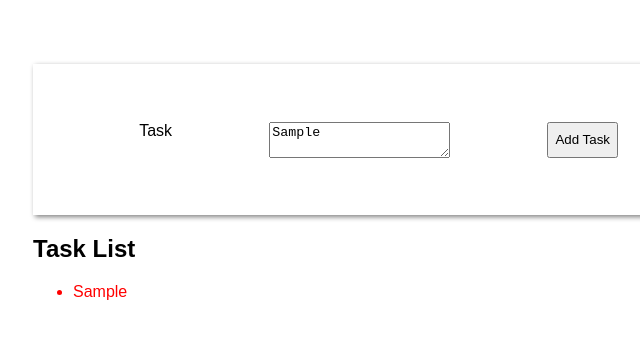
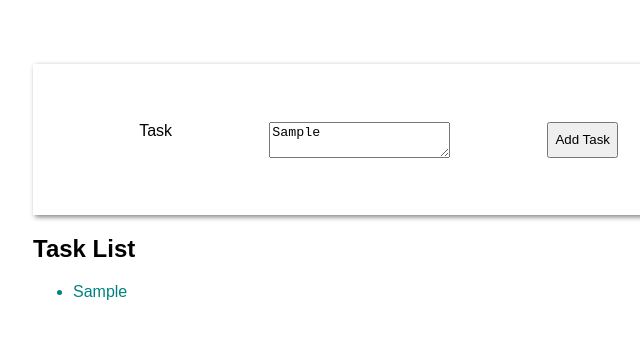
Before and after one commit to udaikiran-dss/ClickList-VanillaJS, a website built with Parcel: page index.html in a window 1280 px wide. Both pictures are taken after typing "Sample" into the empty fields and a click on the button "Add Task". Shown: the full height of the page, 31-671 px from the left. Built offline with nearby package versions, Linux system fonts and the light colour scheme.

Commit message:
More text improvements
Added logic to convert first letter of each word of the task name to upper case

```diff
--- a/index.html
+++ b/index.html
@@ -13,7 +13,7 @@
         <button id="addTask">Add Task</button>
       </div>
 
-      <div id="taskList">
+      <div id="task-list-container">
         <h2>Task List</h2>
         <ul class="task-list"></ul>
       </div>
--- a/src/index.js
+++ b/src/index.js
@@ -19,7 +19,11 @@ addTask.addEventListener("click", () => {
     taskList.push(taskName.value);
     let listItem = document.createElement("li");
     listItem.id = taskList.length;
-    listItem.textContent = taskName.value;
+    listItem.textContent = taskName.value
+      .toLowerCase()
+      .split(" ")
+      .map(s => s.charAt(0).toUpperCase() + s.substring(1))
+      .join(" ");
     listItem.className = "task-incomplete";
     listItem.addEventListener("click", () => {
       listItem.className =
--- a/src/styles.css
+++ b/src/styles.css
@@ -4,7 +4,7 @@ body {
 }
 
 .task-incomplete {
-  color: red;
+  color: teal;
 }
 .task-complete {
   text-decoration: line-through;
```
